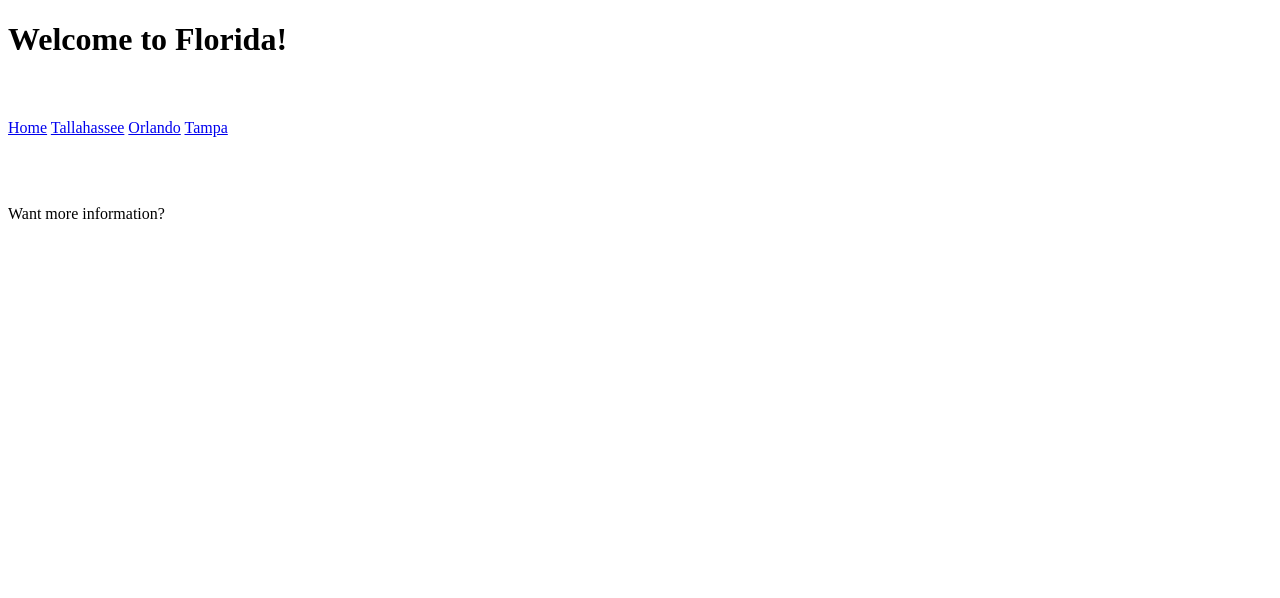
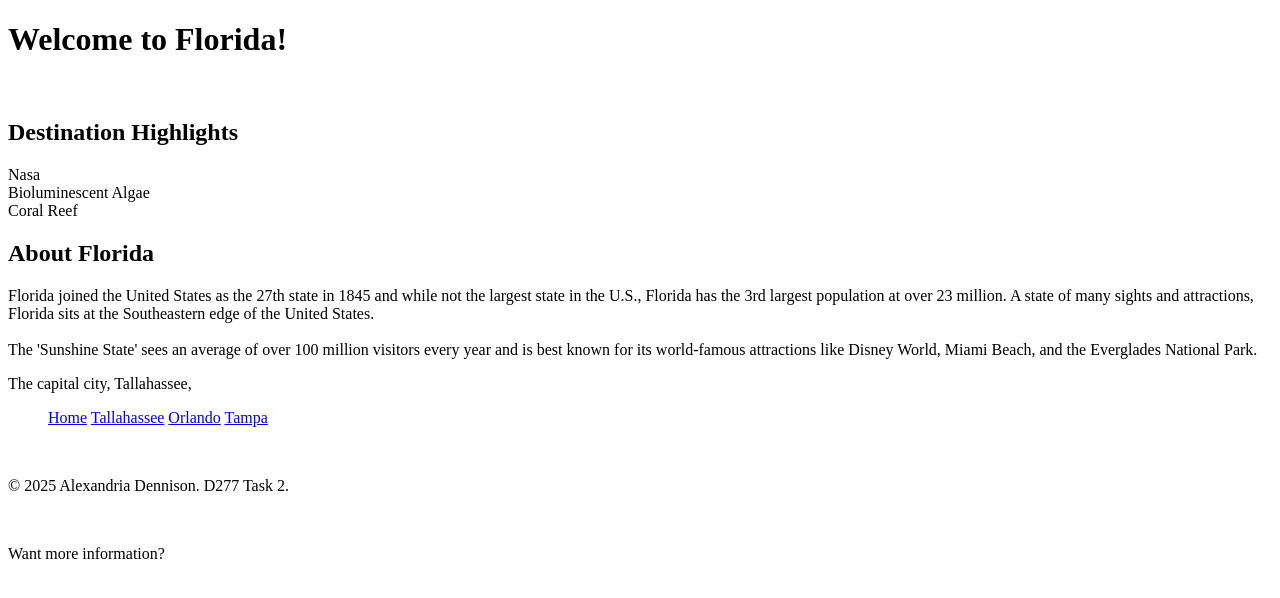
Before and after one commit to Valhara55/valhara55.github.io, a plain HTML site: page index.html in a window 1280 px wide. Drawn offline with Linux system fonts and the light colour scheme.

Commit message:
Update index.html

```diff
--- a/index.html
+++ b/index.html
@@ -23,31 +23,52 @@
 
 <!-- Aside for highlights? -->
 
-<div id="leftAside">
+
 <aside>
+    <h2>Destination Highlights</h2>
+    <p>
+        <!-- Some destination blurbs -->
+        Nasa
+        <br>
+        Bioluminescent Algae
+        <br>
+        Coral Reef
+        <br>
+    </p>
+</aside>
 
-</aside>
-</div>
-
-<section id="mainSection">
-
+<section>
+    <h2>About Florida</h2>
+    <p>
+        Florida joined the United States as the 27th state in 1845 and while not the largest state in the U.S., Florida has the 3rd largest population at over 23 million.
+        A state of many sights and attractions, Florida sits at the Southeastern edge of the United States.
+        <br>
+        <br>
+        The 'Sunshine State' sees an average of over 100 million visitors every year and is best known for its world-famous attractions like Disney World,
+        Miami Beach, and the Everglades National Park.
+    </p>
 </section>
 
-<article id="mainArticle">
-
+<article>
+    <p>
+        The capital city, Tallahassee,
+        <!-- Article section about the cities, some stats on pop and such. -->
+    </p>
 </article>
 
 
 <nav>
+    <ul>
     <a href="index.html">Home</a>
     <a href="tallahassee.html">Tallahassee</a>
     <a href="orlando.html">Orlando</a>
     <a href="tampa.html">Tampa</a>
+    </ul>
 </nav>
 
 <footer>
     <br>
-    <p></p>
+    <p>&copy; 2025 Alexandria Dennison. D277 Task 2. </p>
     <br>
     <!-- outside hyperlink, more info for Florida -->
     <p>Want more information? </p>
@@ -55,4 +76,3 @@
 
 </body>
 </html>
-</html>
```
